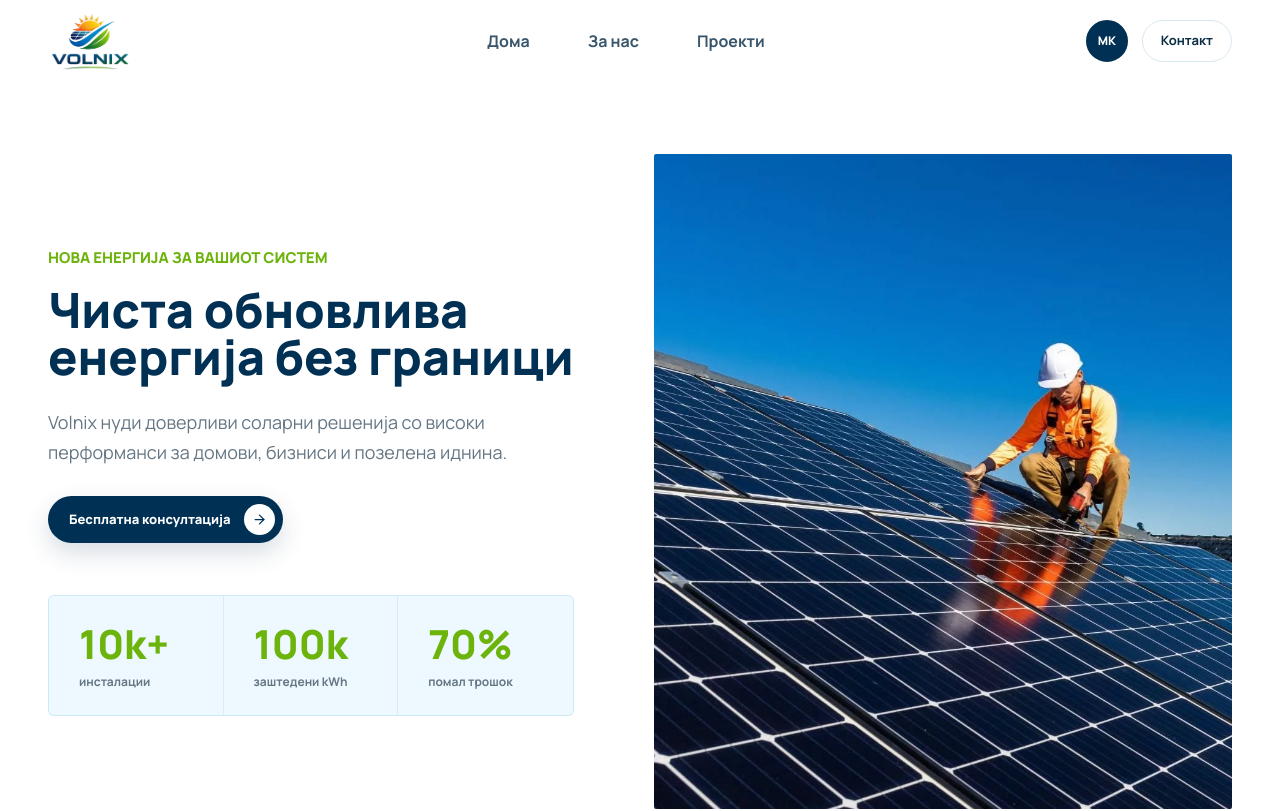
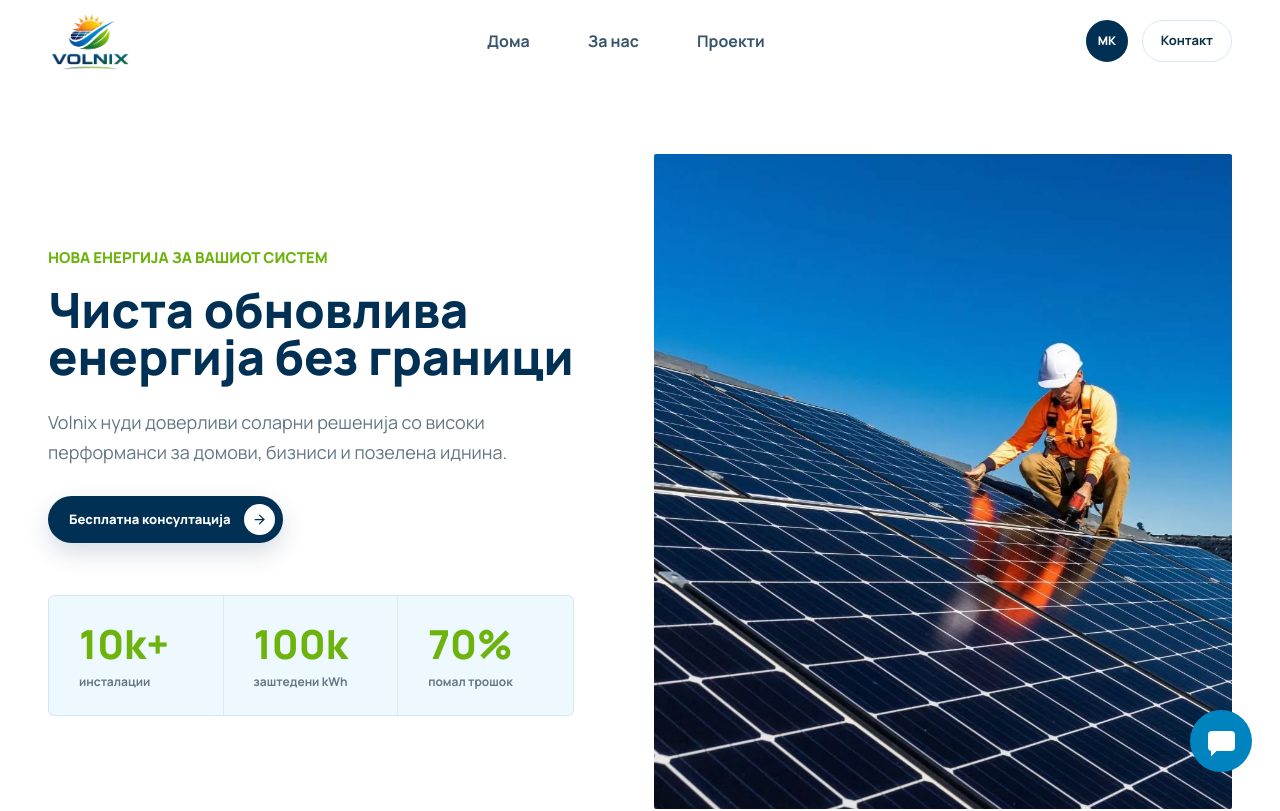
Before and after one commit to ardijancuri/solar-panel-app, a Next.js app: page / in a window 1280 px wide. Shown: the top 811 px of the page. Built offline with nearby package versions, Linux system fonts and the light colour scheme.

Commit message:
Add floating WhatsApp chat button

```diff
--- a/app/globals.css
+++ b/app/globals.css
@@ -1205,6 +1205,54 @@ img {
   gap: 28px;
 }
 
+.whatsapp-float {
+  position: fixed;
+  right: 28px;
+  bottom: 28px;
+  z-index: 55;
+  display: grid;
+  width: 62px;
+  height: 62px;
+  place-items: center;
+  border-radius: 50%;
+  color: #fff;
+  background: var(--brand-sky);
+  box-shadow: none;
+  transition:
+    background-color 200ms ease,
+    transform 200ms var(--ease-out);
+}
+
+.whatsapp-float:hover {
+  background: var(--brand-blue);
+  box-shadow: none;
+  transform: translateY(-3px) scale(1.04);
+}
+
+.whatsapp-float:active {
+  transform: translateY(-1px) scale(0.98);
+}
+
+.whatsapp-bubble {
+  position: relative;
+  display: block;
+  width: 27px;
+  height: 20px;
+  border-radius: 4px;
+  background: #fff;
+}
+
+.whatsapp-bubble::after {
+  position: absolute;
+  bottom: -6px;
+  left: 3px;
+  width: 12px;
+  height: 12px;
+  content: "";
+  background: #fff;
+  clip-path: polygon(0 0, 100% 0, 0 100%);
+}
+
 @media (prefers-reduced-motion: reduce) {
   *,
   *::before,
@@ -1677,6 +1725,13 @@ img {
     justify-content: center;
     gap: 18px;
   }
+
+  .whatsapp-float {
+    right: 18px;
+    bottom: 18px;
+    width: 54px;
+    height: 54px;
+  }
 }
 
 @media (max-width: 520px) {
--- a/app/page.tsx
+++ b/app/page.tsx
@@ -43,6 +43,8 @@ const languages: { code: Lang; label: string }[] = [
   { code: "sq", label: "SQ" },
   { code: "en", label: "EN" }
 ];
+
+const whatsappHref = "https://wa.me/38970123456";
 
 const dictionaries = {
   mk: {
@@ -1171,6 +1173,16 @@ export default function Home() {
           </div>
         </div>
       </footer>
+
+      <a
+        className="whatsapp-float gsap-load"
+        href={whatsappHref}
+        target="_blank"
+        rel="noreferrer"
+        aria-label="Open WhatsApp chat with Volnix"
+      >
+        <span className="whatsapp-bubble" aria-hidden="true" />
+      </a>
     </main>
   );
 }
```
